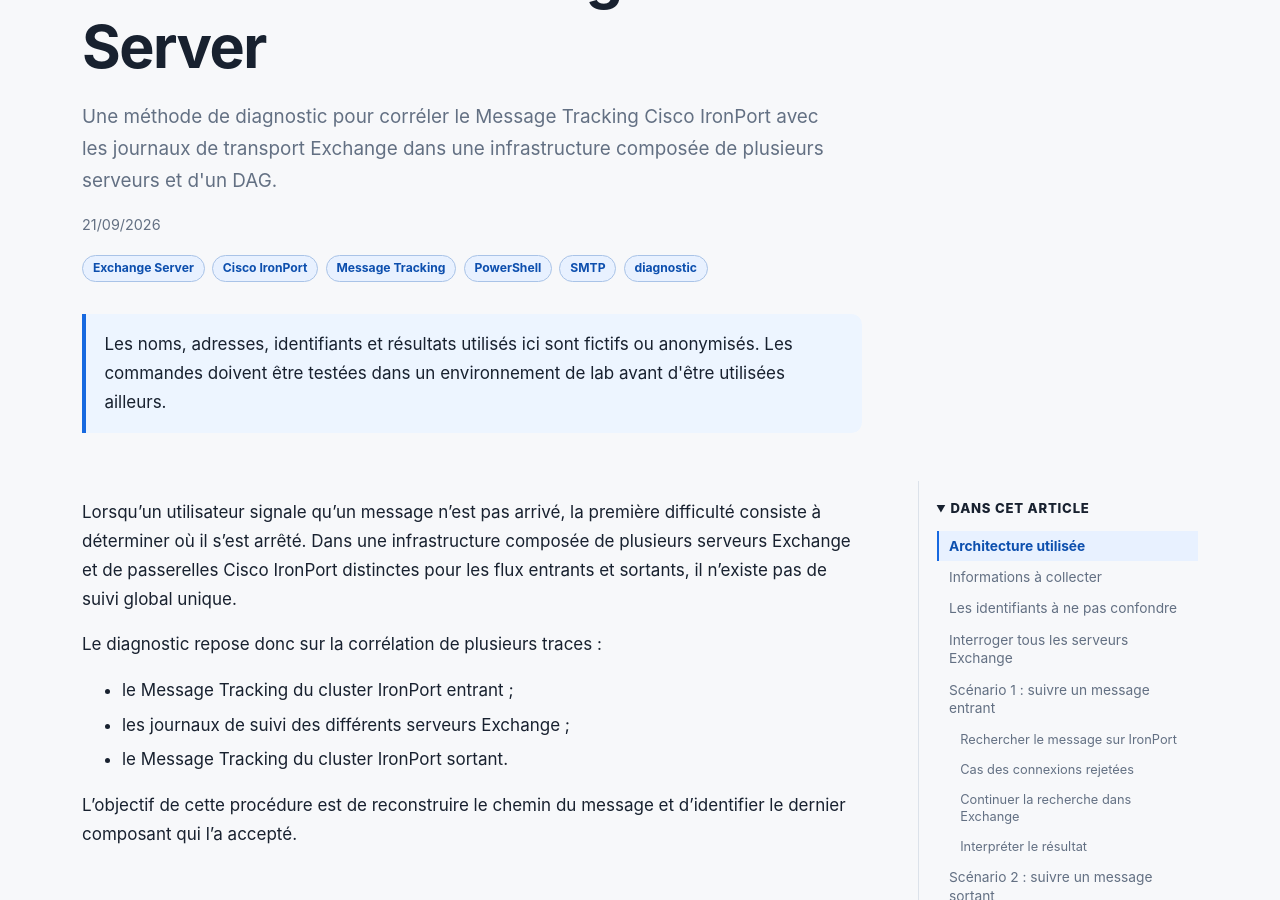
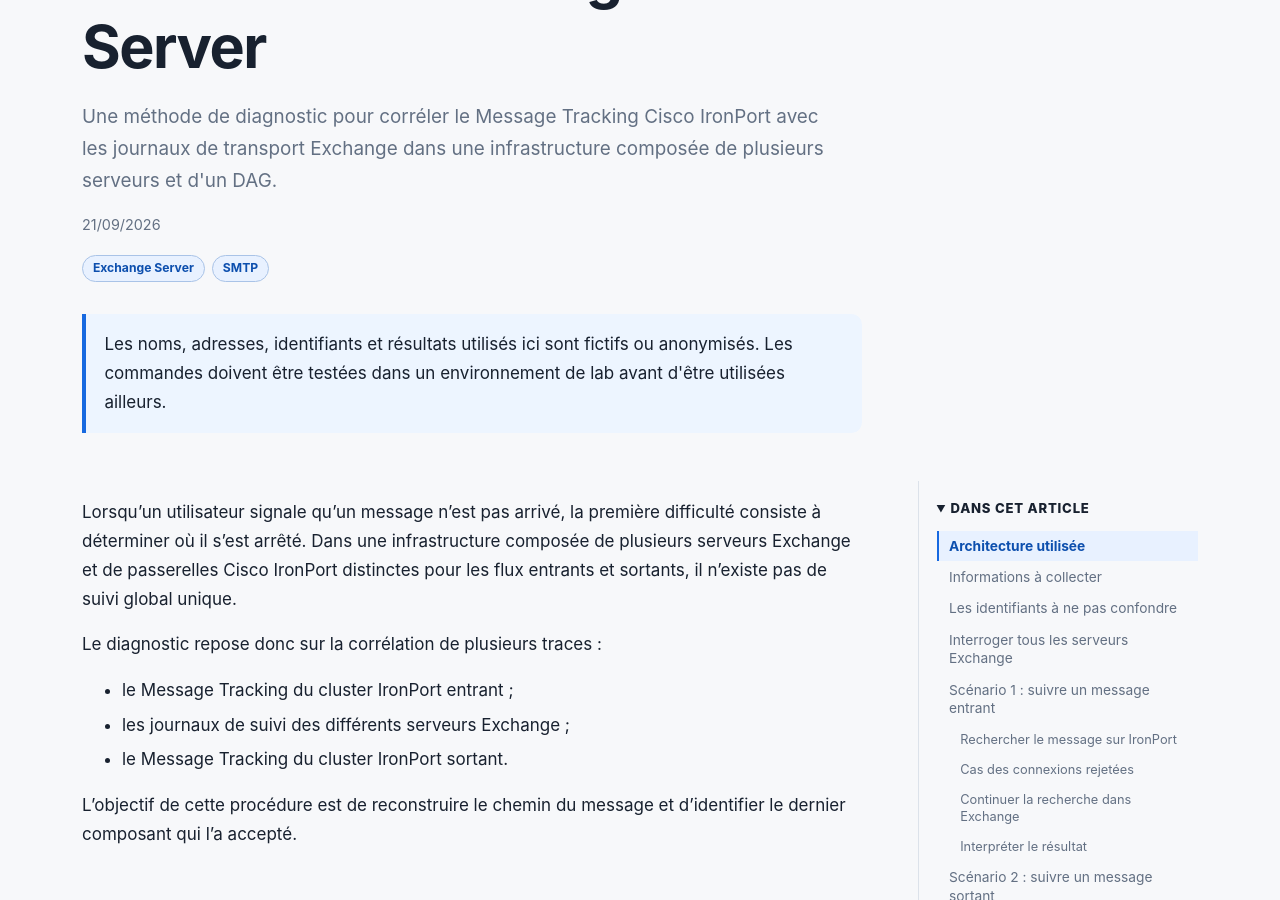
Before and after one commit to Coubiac/coubiac.github.io, a Jekyll site: the page built from _posts/2026-09-21-suivre-message-ironport-exchange-server.md, in a window 1280 px wide and 900 px high, scrolled down 376 px. Built offline with Jekyll 4.4.1, drawn with Linux system fonts in a browser that asks for light colours.

Commit message:
Simplify article tags

```diff
--- a/_posts/2026-09-21-suivre-message-ironport-exchange-server.md
+++ b/_posts/2026-09-21-suivre-message-ironport-exchange-server.md
@@ -4,11 +4,7 @@
 description: "Une méthode de diagnostic pour corréler le Message Tracking Cisco IronPort avec les journaux de transport Exchange dans une infrastructure composée de plusieurs serveurs et d'un DAG."
 tags:
   - Exchange Server
-  - Cisco IronPort
-  - Message Tracking
-  - PowerShell
   - SMTP
-  - diagnostic
 ---
 
 Lorsqu'un utilisateur signale qu'un message n'est pas arrivé, la première difficulté consiste à déterminer où il s'est arrêté. Dans une infrastructure composée de plusieurs serveurs Exchange et de passerelles Cisco IronPort distinctes pour les flux entrants et sortants, il n'existe pas de suivi global unique.
```
